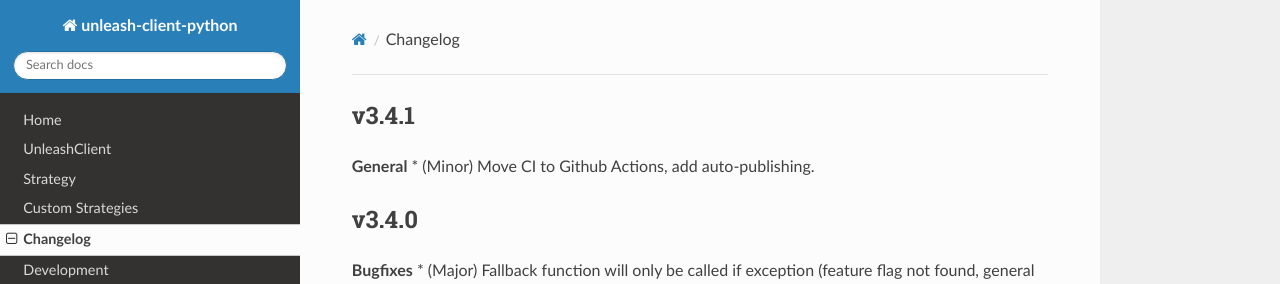
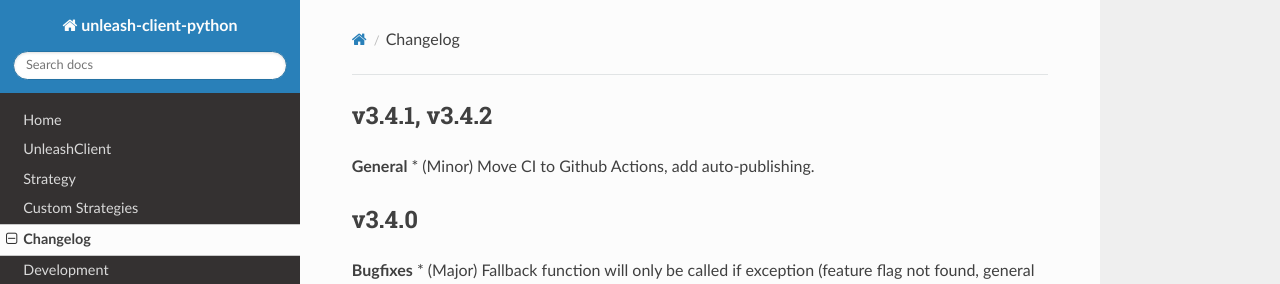
Before and after one commit to Unleash/unleash-client-python, an MkDocs documentation site: the page built from docs/changelog.md, in a window 1280 px wide and 900 px high. Shown: the top 284 px of the window. Built offline with MkDocs 1.6.1, drawn with Linux system fonts in a browser that asks for light colours; nearby versions of some CDN libraries.

```diff
--- a/docs/changelog.md
+++ b/docs/changelog.md
@@ -1,4 +1,4 @@
-## v3.4.1
+## v3.4.1, v3.4.2
 
 **General**
 * (Minor) Move CI to Github Actions, add auto-publishing.
```
Also changed, not shown: 1 other file.
